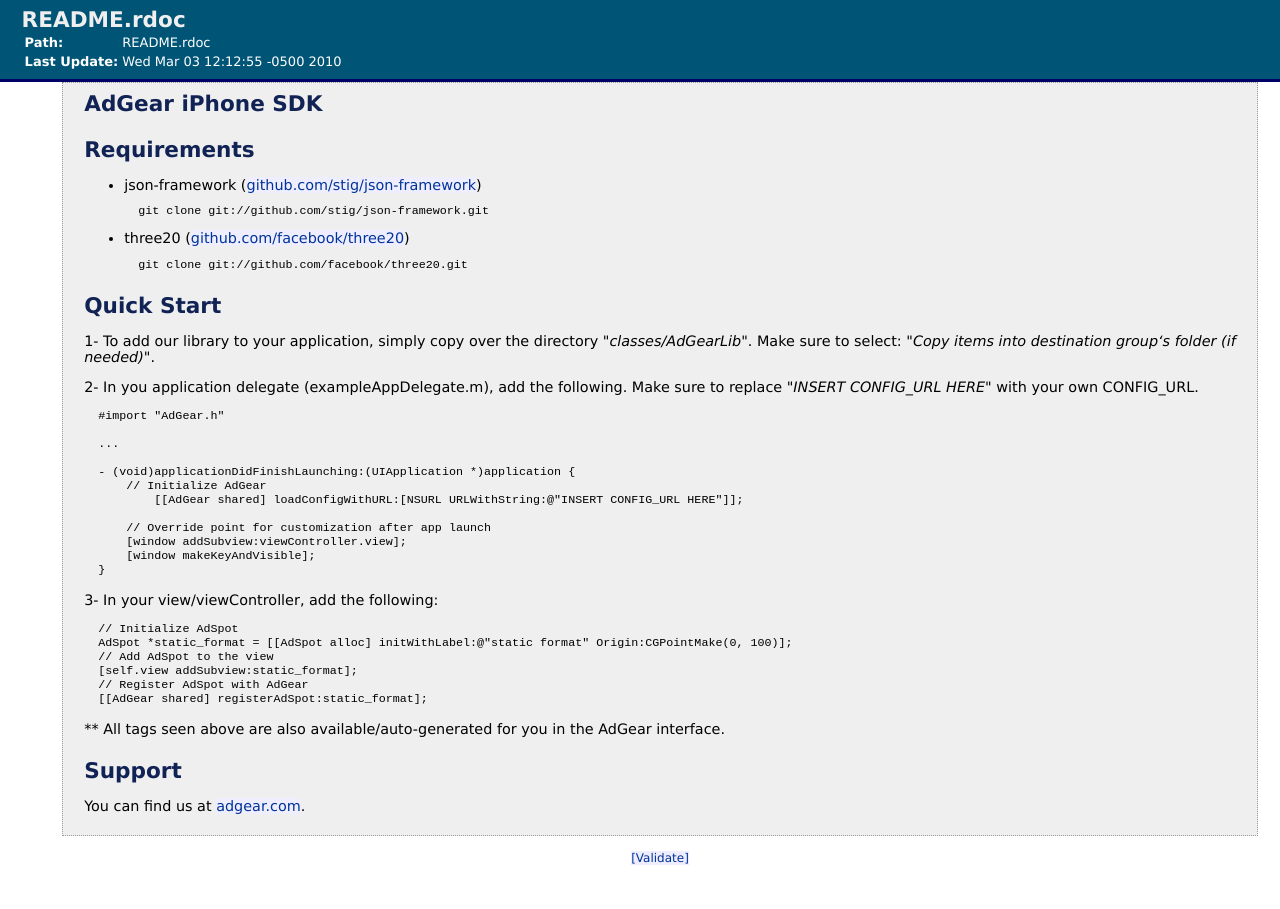
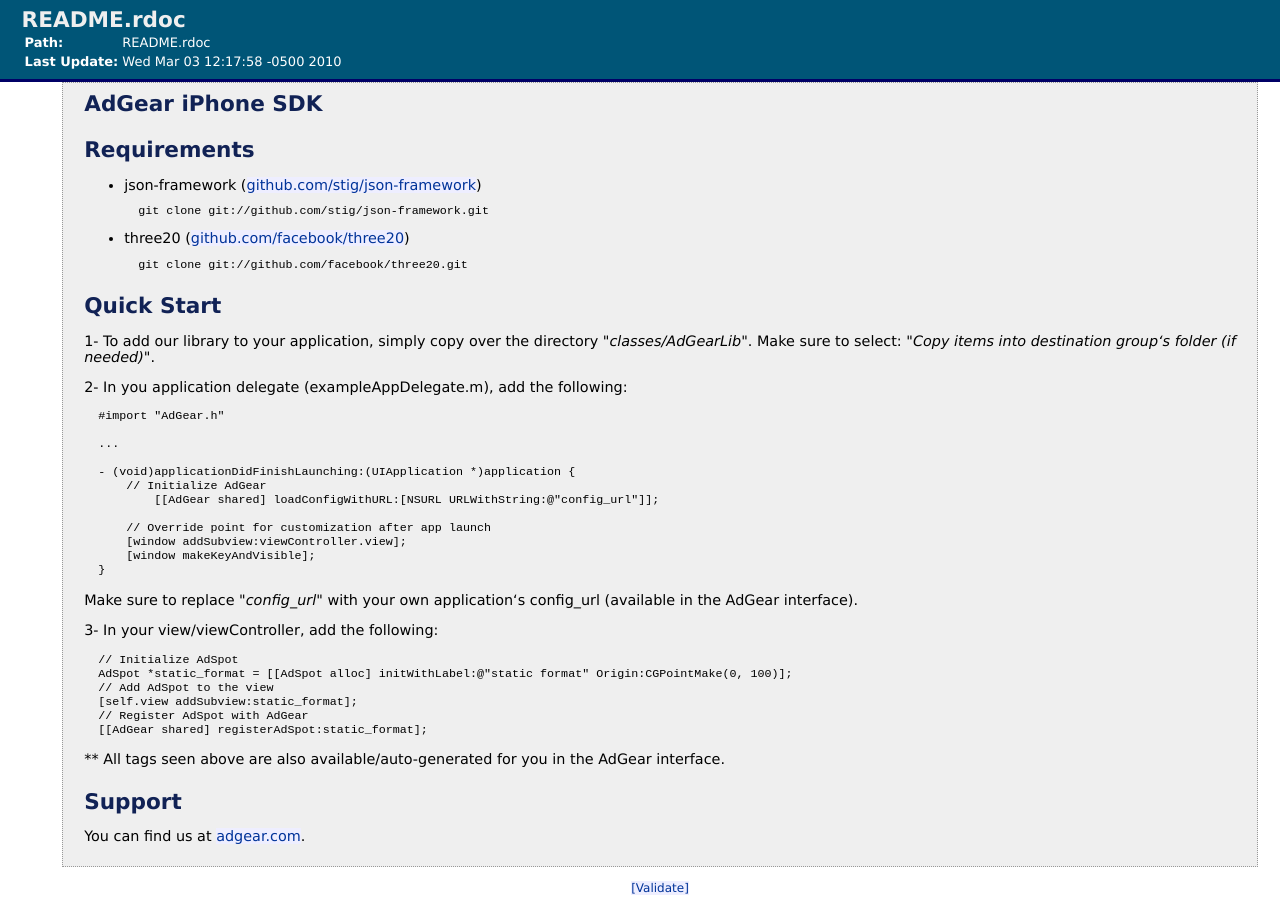
Before and after one commit to jsj2008/ad_gear_iphone_sdk, a plain HTML site: page doc/files/README_rdoc.html in a window 1280 px wide. Before the commit the page ends 879 px from the top, so only its background shows below. Drawn offline with Linux system fonts and the light colour scheme.

Commit message:
README: better formating

```diff
--- a/doc/files/README_rdoc.html
+++ b/doc/files/README_rdoc.html
@@ -56,7 +56,7 @@
     </tr>
     <tr class="top-aligned-row">
       <td><strong>Last Update:</strong></td>
-      <td>Wed Mar 03 12:12:55 -0500 2010</td>
+      <td>Wed Mar 03 12:17:58 -0500 2010</td>
     </tr>
     </table>
   </div>
@@ -94,9 +94,7 @@
 items into destination group&#8216;s folder (if needed)&quot;</em>.
 </p>
 <p>
-2- In you application delegate (exampleAppDelegate.m), add the following.
-Make sure to replace <em>&quot;INSERT CONFIG_URL HERE&quot;</em> with your
-own CONFIG_URL.
+2- In you application delegate (exampleAppDelegate.m), add the following:
 </p>
 <pre>
   #import &quot;AdGear.h&quot;
@@ -105,13 +103,17 @@
 
   - (void)applicationDidFinishLaunching:(UIApplication *)application {
       // Initialize AdGear
-          [[AdGear shared] loadConfigWithURL:[NSURL URLWithString:@&quot;INSERT CONFIG_URL HERE&quot;]];
+          [[AdGear shared] loadConfigWithURL:[NSURL URLWithString:@&quot;config_url&quot;]];
 
       // Override point for customization after app launch
       [window addSubview:viewController.view];
       [window makeKeyAndVisible];
   }
 </pre>
+<p>
+Make sure to replace <em>&quot;config_url&quot;</em> with your own
+application&#8216;s config_url (available in the AdGear interface).
+</p>
 <p>
 3- In your view/viewController, add the following:
 </p>
```
Also changed, not shown: 2 other files.
